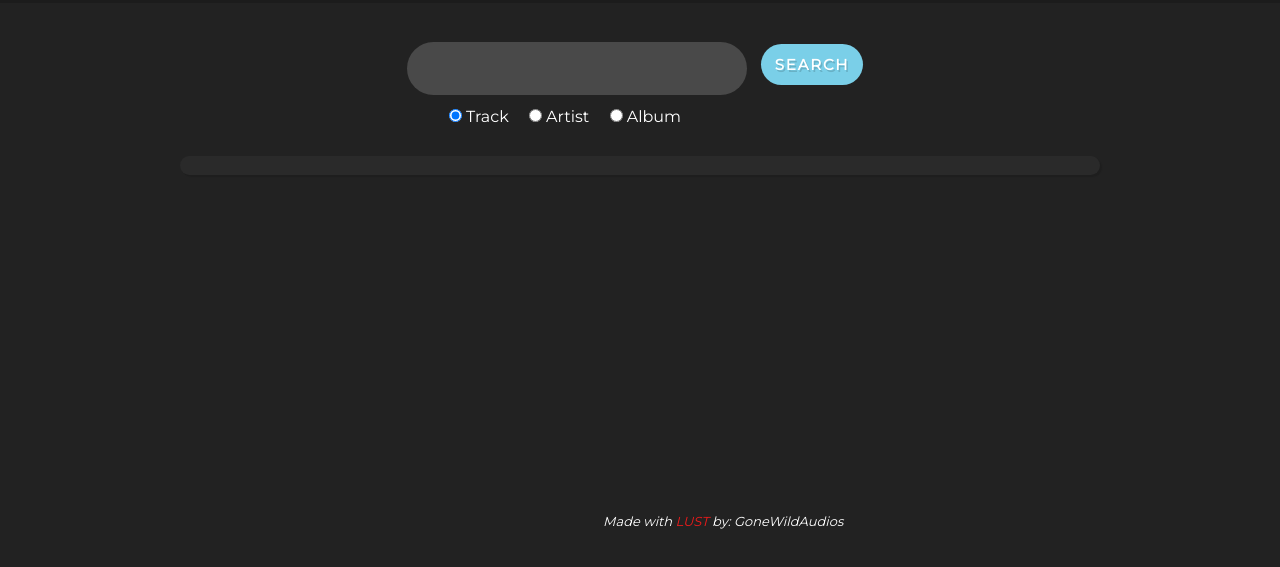
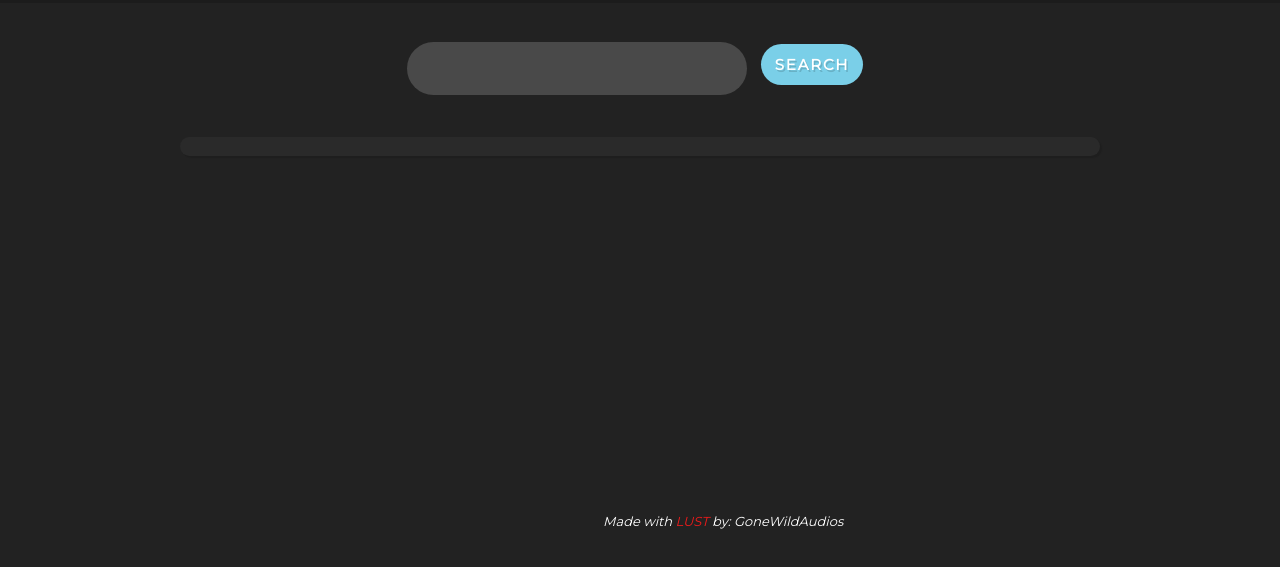
Before and after one commit to nobtc4you/Gonewildaudios, a website: page search.html in a window 1280 px wide. Shown: the part 57-624 px from the top of the page. Drawn offline with Linux system fonts and the light colour scheme.

Commit message:
limpiado buscador

```diff
--- a/search.html
+++ b/search.html
@@ -48,20 +48,7 @@
                 <input type="text" name="search" class="search-box" autocomplete="off">
                 <button type="submit" class="search-button"><span class="icon"><i class="fa fa-search"></i></span><p style="margin: 0px 4px;">SEARCH</p></button>
             </div>
-          <div class="search-filters">
-              <label class="container">
-              <input class="option" type="radio" name="option" id="input" value="track" checked>
-              Track
-            </label>
-            <label>
-              <input class="option" type="radio" name="option" id="input" value="artist" >
-              Artist
-            </label>
-            <label>
-              <input type="radio" name="option" id="input" value="album" class="option">
-              Album
-            </label>
-          </div>
+
       </form>
       <h1 class="display-resultados"></h1>
       <div class="main-detail-containter">
```
